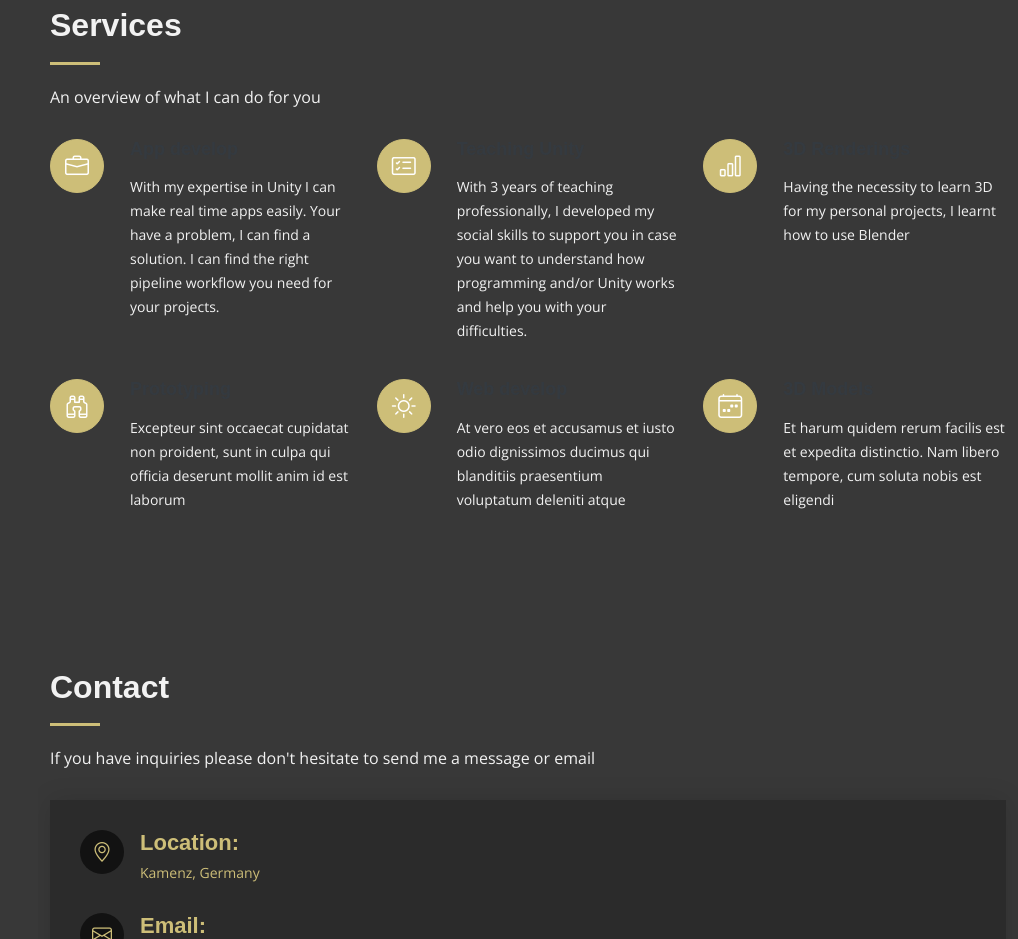
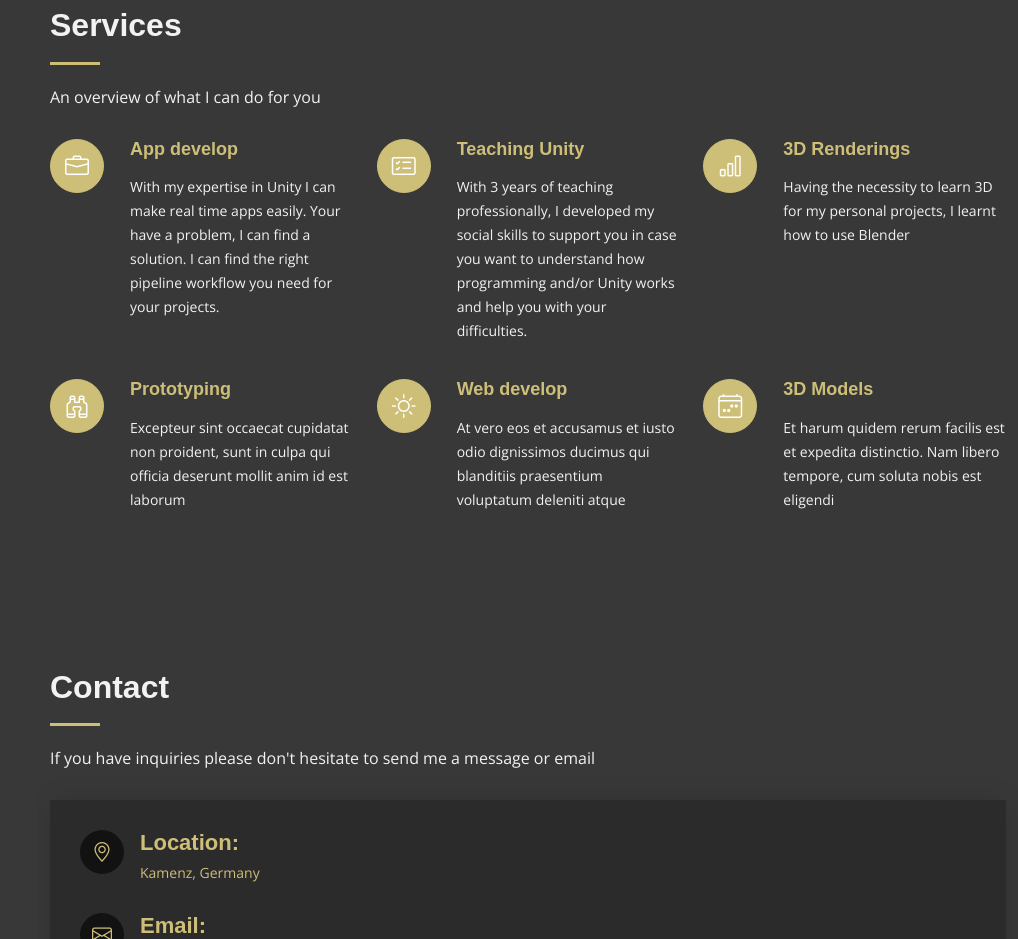
Before and after one commit to PenguinKowalski/penguinkowalski.github.io, a plain HTML site: page index.html in a window 1280 px wide. Shown: the part 6440-7379 px from the top of the page, without its empty margins (262-1280 px from the left). Drawn offline with nearby package versions, Linux system fonts and the light colour scheme.

Commit message:
fix text hover

```diff
--- a/assets/css/style.css
+++ b/assets/css/style.css
@@ -703,11 +703,11 @@ section {
 }
 
 .services .title a {
-  color: #343a40;
+  color: var(--color-palette1);
 }
 
 .services .title a:hover {
-  color: var(--color-palette1);
+  color: var(--color-text);
 }
 
 .services .description {
```
